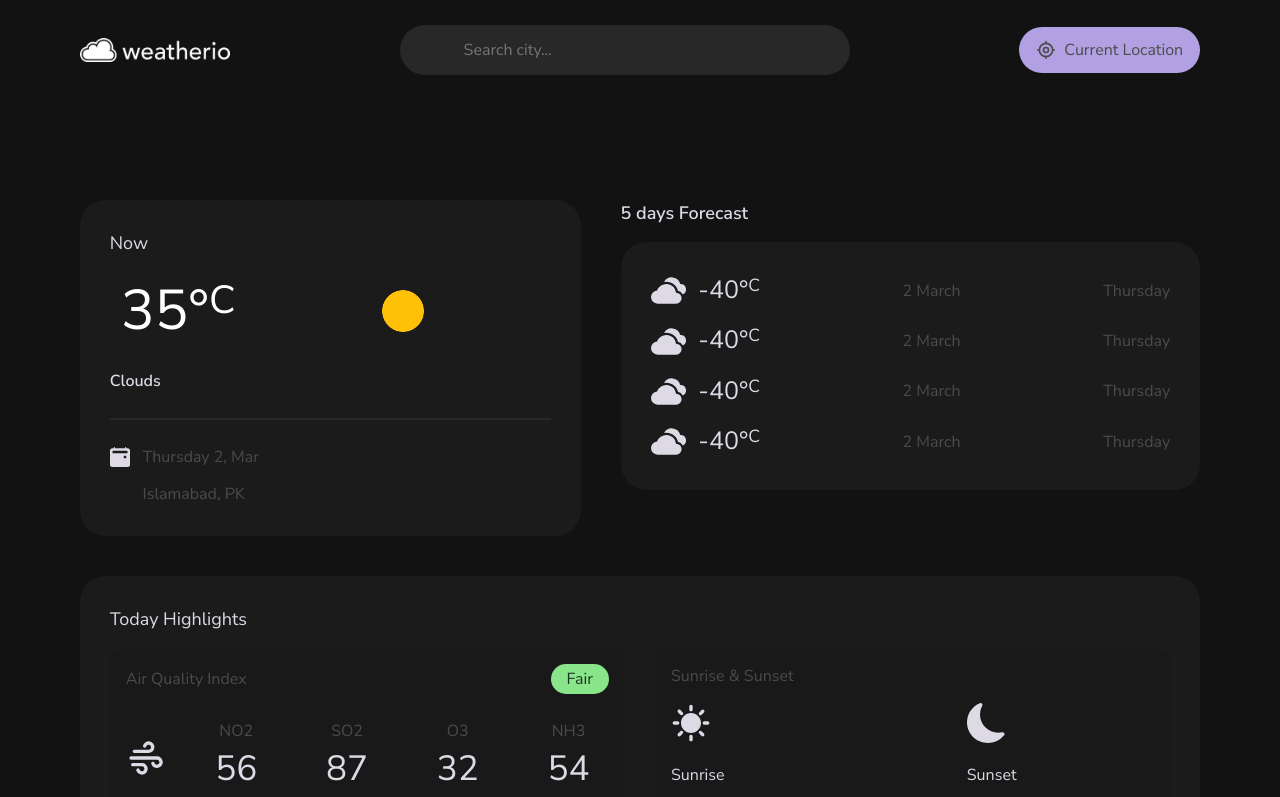
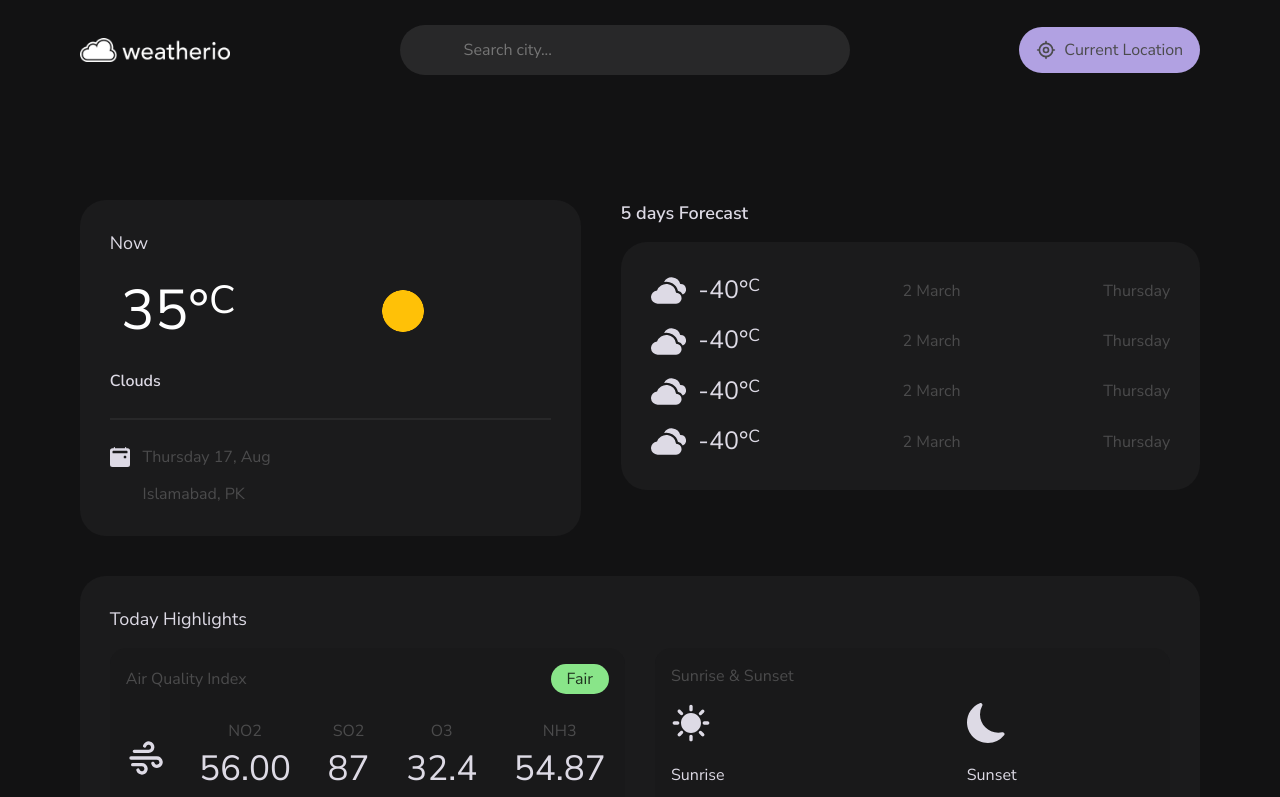
Before and after one commit to RA-Offical/advance-weather-app, a React (Vite) app: page / in a window 1280 px wide. Shown: the top 797 px of the page. Built offline with nearby package versions, Linux system fonts and the light colour scheme; some icons are missing.

Commit message:
fix bug in data fetching of current weather

```diff
--- a/src/Context.jsx
+++ b/src/Context.jsx
@@ -17,6 +17,7 @@ const initialState = {
 		pressure: 123,
 		humidity: 456,
 		feelLike: 300,
+		date: "Thursday 17, Aug",
 		weatherIcon: "01d",
 		coord: {
 			lat: 33.6938,
--- a/src/component/CurrentWeather/CurrentWeather.jsx
+++ b/src/component/CurrentWeather/CurrentWeather.jsx
@@ -6,6 +6,7 @@ import { useGlobalContext } from "../../Hooks/GlobalContext";
 function CurrentWeather() {
 	const {
 		currentWeather: {
+			date,
 			cityName,
 			weatherCondition,
 			currentTemperature,
@@ -46,7 +47,7 @@ function CurrentWeather() {
 					<li className="flex align-ic current-weather-information-list__item">
 						<BsFillCalendar2EventFill className="icon icon--small" />
 
-						<p className="text-neutral-300"> Thursday 2, Mar</p>
+						<p className="text-neutral-300">{date}</p>
 					</li>
 
 					{/* Location */}
--- a/src/component/QualityIndexCard/QualityIndexCard.jsx
+++ b/src/component/QualityIndexCard/QualityIndexCard.jsx
@@ -33,7 +33,7 @@ function QualityIndexCard() {
 								</p>
 
 								<p className="text-neutral-200 font-dynamic-large  quality-index__gas-concentration">
-									{parseInt(value, 10)}
+									{value}
 								</p>
 							</li>
 						);
--- a/src/data/dateTime.js
+++ b/src/data/dateTime.js
@@ -10,7 +10,8 @@ const getTimeFromTimeStamp = (timeZoneShift, timeStamp) => {
 };
 
 const getDateFromTimeStamp = (timeZoneShift, timeStamp) => {
-	const date = new Date(t(timeZoneShift + timeStamp) * 1000);
+	console.log(timeZoneShift, timeStamp);
+	const date = new Date((timeZoneShift + timeStamp) * 1000);
 	const weekday = date.toLocaleString(undefined, {
 		weekday: "long",
 		timeZone: "UTC",
@@ -27,4 +28,4 @@ const getDateFromTimeStamp = (timeZoneShift, timeStamp) => {
 	return `${weekday} ${day}, ${month}`;
 };
 
-export { getTimeFromTimeStamp };
+export { getTimeFromTimeStamp, getDateFromTimeStamp };
--- a/src/data/filterData.js
+++ b/src/data/filterData.js
@@ -1,4 +1,4 @@
-import { getTimeFromTimeStamp } from "./dateTime";
+import { getDateFromTimeStamp, getTimeFromTimeStamp } from "./dateTime";
 import { convertKelvinToCelcius } from "./temperatureConverter";
 
 export const filterHintList = (hintListData) => {
@@ -35,6 +35,7 @@ export const filterCurrentWeatherData = (currentWeatherData) => {
 		sys: { sunrise, sunset, country },
 		timezone,
 		name,
+		dt,
 	} = currentWeatherData;
 
 	const { icon, main } = weather[0];
@@ -49,6 +50,7 @@ export const filterCurrentWeatherData = (currentWeatherData) => {
 			sunrise: getTimeFromTimeStamp(timezone, sunrise),
 			sunset: getTimeFromTimeStamp(timezone, sunset),
 		},
+		date: getDateFromTimeStamp(timezone, dt),
 		country,
 		cityName: name,
 		weatherCondition: main,
```
